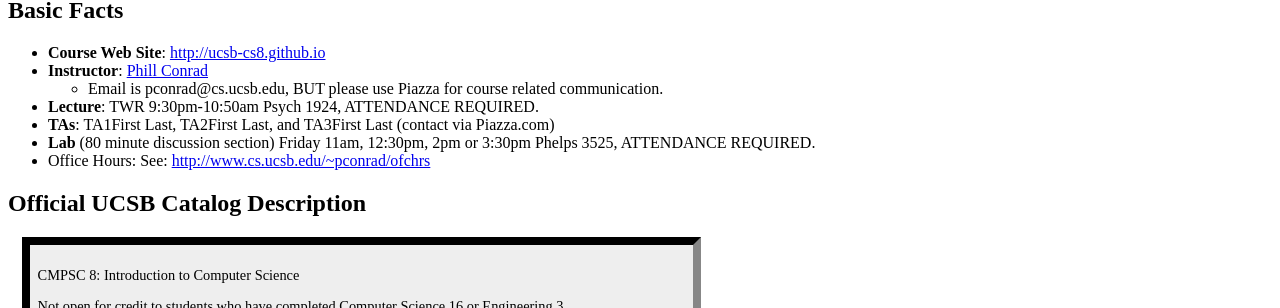
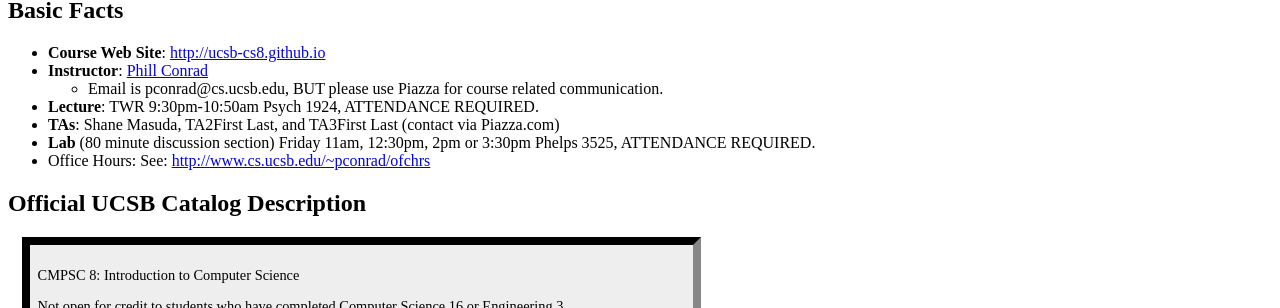
Before and after one commit to ucsb-cs8-s18/ucsb-cs8-s18.github.io, a Jekyll site: the page built from _info/syllabus.md, in a window 1280 px wide and 900 px high. Shown: the part 142-450 px from the top of the window. Built offline with Jekyll 4.4.1, drawn with Linux system fonts in a browser that asks for light colours; some of the changed lines change nothing that is shown.

Commit message:
add hwkWIP

```diff
--- a/_config.yml
+++ b/_config.yml
@@ -3,9 +3,9 @@
 legacy_wiki_name: 8wiki
 legacy_wiki_url: "https://foo.cs.ucsb.edu/8wiki"
 qtr: "S18"
-quarter: "Spring 2017"
+quarter: "Spring 2018"
 ta_list: "First1, First2, and First3"
-ta_list_full: "TA1First Last, TA2First Last, and TA3First Last"
+ta_list_full: "Shane Masuda, TA2First Last, and TA3First Last"
 instructor: "Conrad"
 
 github_url: https://github.com/ucsb-cs8-s18/ucsb-cs8-s18.github.io
@@ -18,13 +18,16 @@
 start_date: 2018-04-01 00:00:00.00-7:00
 num_weeks: 10
 extra_exam_week: true
-sections: "11am,&nbsp;12:30pm,&nbsp;2pm&nbsp;or&nbsp;3:30pm"
+sections: "8am,&nbsp;9am,&nbsp;10am&nbsp;or&nbsp;11am"
 
 cal_dates: >
   [
-  {"label":"First day of Spring Quarter", "date":"2017-08-07" },
+  {"label":"First day of Spring Quarter", "date":"2018-04-02" },
   {"label":"Univ Holiday", "date":"2018-05-28" },
-  {"label":"Last day of instruction", "date":"2018-06-08" }
+  {"label":"Last day of instruction", "date":"2018-06-08" },
+  {"label":"Finals Begin", "date":"2018-06-09" },
+  {"label":"Finals End", "date":"2018-06-09" },
+  {"label":"Last day to drop (11pm)", "date":"2018-04-27" },
   ]
 
 
@@ -35,9 +38,6 @@
 
 exclude:
    - vendor
-   - _exam/e02/cs56_m16_e02/code
-   - _exam/e01/cs56_f16_e01/code
-
 
 timezone: America/Los_Angeles
 
```
Also changed, not shown: 1 other file.
